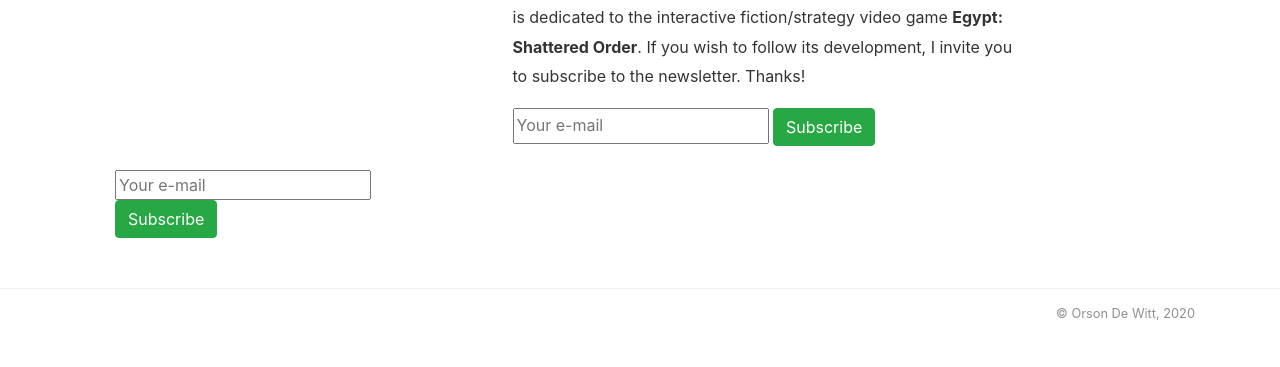
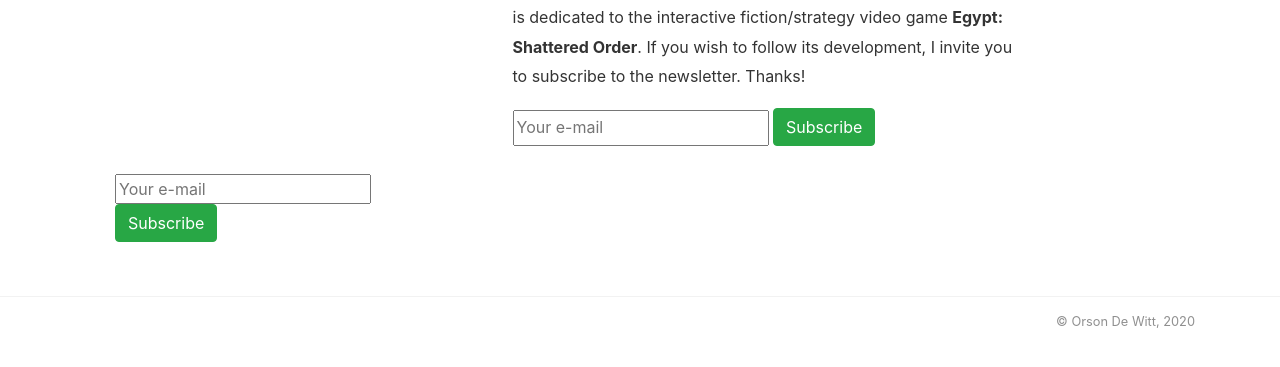
Before and after one commit to OrsonDWitt/OrsonDWitt.github.io, a Jekyll site: the page built from _pages/about.md, in a window 1280 px wide and 1231 px high. Shown: the part 826-1193 px from the top of the window. Built offline with Jekyll 4.4.1, drawn with Linux system fonts in a browser that asks for light colours; nearby versions of some CDN libraries.

Commit message:
Update subscribe.html

```diff
--- a/_includes/subscribe.html
+++ b/_includes/subscribe.html
@@ -1,4 +1,4 @@
                     <form id="sender-subscribe" target="_blank" action="https://app.sender.net/forms/sender_subscription/2812/e3bbda51" class="wj-contact-form validate" method="POST" novalidate>
             <div class="mc-field-group">
 			    <input name="email" class="required email" id="email" data-label="E-mail" autocomplete="on" placeholder="Your e-mail" required>
-				 <input type="submit" value="Subscribe" name="subscribe" class="heart btn btn-success">
+				 <input type="submit" value="Subscribe" name="subscribe" class="heart btn btn-success mb-1">
```
